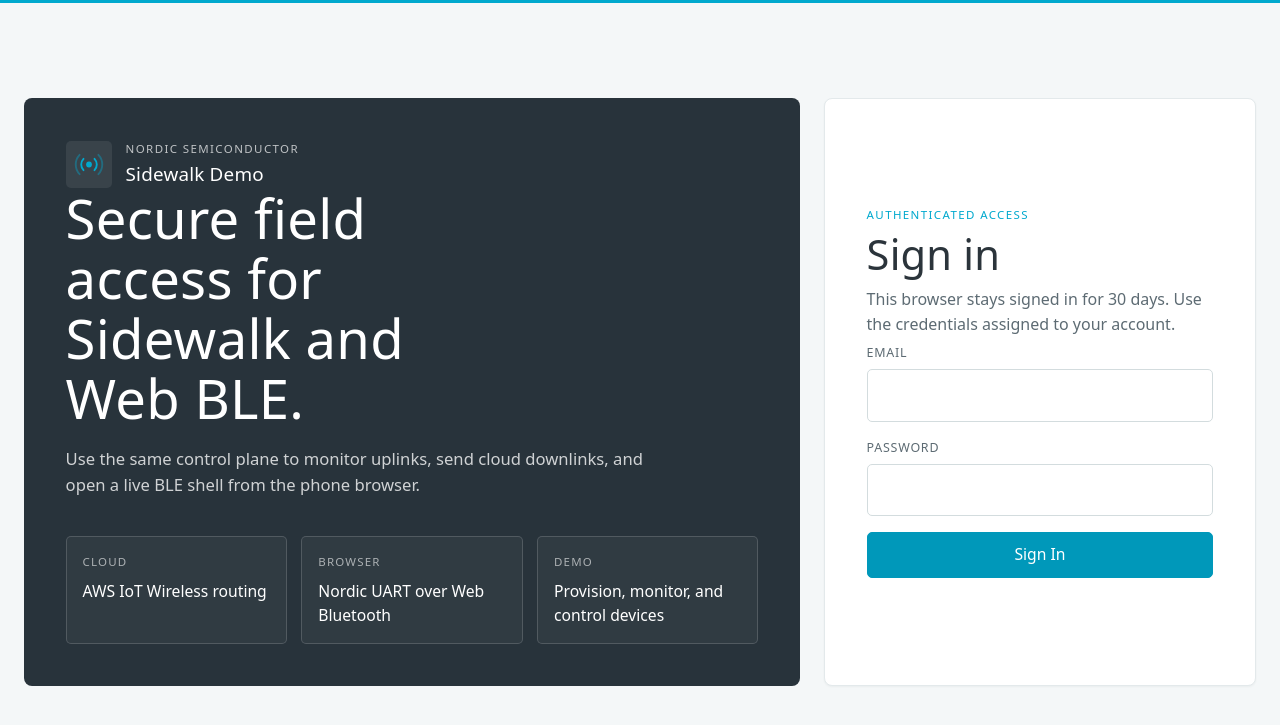
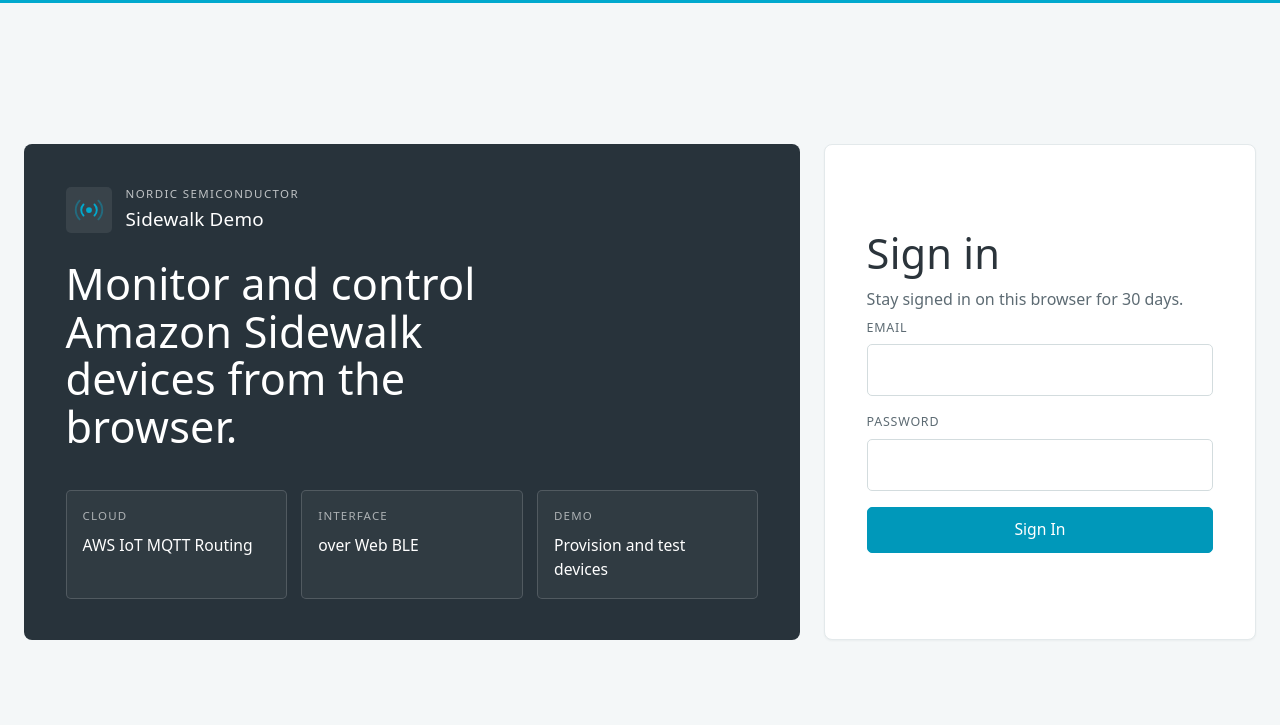
Before and after one commit to hlord2000/Sidewalk_Demo_Web_BLE, a Flask app: page /login in a window 1280 px wide. Shown: the top 725 px of the page. Run offline with Flask 3, Linux system fonts and the light colour scheme; some libraries are stand-ins or nearby versions; some web fonts are replaced.

Commit message:
Merge Monitor + Control tabs; trim UI copy; rework login
- Combine the Monitor and Device Control tabs into one "Monitor & Control"
  view: control on the left, live sensor graphs on the right, raw uplink log
  full-width below, so the command -> sensor-response loop is visible at once.
- Shorten cramped control-button labels (Connect; BLE/FSK/LoRa;
  Sensors/Battery/Telemetry) and tighten padding in the narrow column.
- Strip marketing/LLM-flavored copy across login, dashboard, and admin
  (drop "control plane", verbose descriptions, redundant eyebrows).
- Rework the login brand panel: short headline, cards anchored to the bottom,
  trimmed sign-in copy.
- Bump static asset cache-bust versions.

Co-Authored-By: Claude Opus 4.8 (1M context) <noreply@anthropic.com>

```diff
--- a/static/app.js
+++ b/static/app.js
@@ -57,7 +57,7 @@ const deviceMap = new Map(devices.map((device) => [String(device.id), device]));
 const deviceByWirelessId = new Map(devices.map((device) => [device.wirelessDeviceId, device]));
 const firmwareImages = config.firmwareImages || [];
 const firmwareImageMap = new Map(firmwareImages.map((image) => [image.id, image]));
-const DEFAULT_BLE_WORKFLOW_STATUS = "Connect to start controlling the device.";
+const DEFAULT_BLE_WORKFLOW_STATUS = "Connect to send commands.";
 const BLE_DEVICE_MATCH_LABEL = "Nordic UART or Sidewalk BLE service";
 const DEFAULT_NUS_SERVICE_UUID = "6e400001-b5a3-f393-e0a9-e50e24dcca9e";
 const DEFAULT_NUS_RX_UUID = "6e400002-b5a3-f393-e0a9-e50e24dcca9e";
--- a/static/styles.css
+++ b/static/styles.css
@@ -286,6 +286,10 @@ button:active {
 
 .login-brand {
   position: relative;
+  display: flex;
+  flex-direction: column;
+  justify-content: space-between;
+  gap: 2.5rem;
   padding: 2.6rem;
   overflow: hidden;
   border-radius: var(--radius-lg);
@@ -293,10 +297,16 @@ button:active {
   color: #fff;
 }
 
+.login-brand-top {
+  display: flex;
+  flex-direction: column;
+  gap: 1.6rem;
+}
+
 .login-brand h1 {
-  max-width: 15ch;
+  max-width: 19ch;
   color: #fff;
-  font-size: clamp(2.1rem, 4.4vw, 3.4rem);
+  font-size: clamp(1.9rem, 3.4vw, 2.7rem);
 }
 
 .brand-lead {
@@ -310,7 +320,7 @@ button:active {
   display: grid;
   grid-template-columns: repeat(3, minmax(0, 1fr));
   gap: 0.9rem;
-  margin-top: 2.4rem;
+  margin-top: 0;
 }
 
 .highlight-card {
--- a/templates/base.html
+++ b/templates/base.html
@@ -5,7 +5,7 @@
     <meta name="viewport" content="width=device-width, initial-scale=1">
     <meta name="theme-color" content="#28333b">
     <title>{% block title %}Sidewalk Demo{% endblock %}</title>
-    <link rel="stylesheet" href="{{ url_for('static', filename='styles.css', v='20260617admin2') }}">
+    <link rel="stylesheet" href="{{ url_for('static', filename='styles.css', v='20260618loop2') }}">
     {% block head %}{% endblock %}
   </head>
   <body class="{% block body_class %}brand-body{% endblock %}">
--- a/templates/login.html
+++ b/templates/login.html
@@ -4,6 +4,7 @@
 <main class="login-shell">
   <section class="login-stage">
     <aside class="login-brand">
+      <div class="login-brand-top">
         <a class="brand-home brand-home--light" href="https://www.nordicsemi.com/" target="_blank" rel="noreferrer">
           <span class="brand-mark">
             <img src="{{ url_for('static', filename='assets/mark.svg', v='20260614mark') }}" alt="Sidewalk Demo">
@@ -13,28 +14,27 @@
             <strong class="brand-title">Sidewalk Demo</strong>
           </span>
         </a>
-      <h1>Secure field access for Sidewalk and Web BLE.</h1>
-      <p class="brand-lead">Use the same control plane to monitor uplinks, send cloud downlinks, and open a live BLE shell from the phone browser.</p>
+        <h1>Monitor and control Amazon Sidewalk devices from the browser.</h1>
+      </div>
       <div class="brand-highlights">
         <div class="highlight-card">
           <span class="highlight-label">Cloud</span>
-          <strong>AWS IoT Wireless routing</strong>
+          <strong>AWS IoT MQTT Routing</strong>
         </div>
         <div class="highlight-card">
-          <span class="highlight-label">Browser</span>
-          <strong>Nordic UART over Web Bluetooth</strong>
+          <span class="highlight-label">Interface</span>
+          <strong>over Web BLE</strong>
         </div>
         <div class="highlight-card">
           <span class="highlight-label">Demo</span>
-          <strong>Provision, monitor, and control devices</strong>
+          <strong>Provision and test devices</strong>
         </div>
       </div>
     </aside>
 
     <section class="login-card">
-      <p class="eyebrow">Authenticated access</p>
       <h2>Sign in</h2>
-      <p class="muted">This browser stays signed in for 30 days. Use the credentials assigned to your account.</p>
+      <p class="muted">Stay signed in on this browser for 30 days.</p>
       <form method="post" class="login-form">
         <label>
           <span>Email</span>
```
Also changed, not shown: other parts of static/styles.css (+43 -0 lines), templates/admin.html (+7 -7 lines), templates/dashboard.html (+30 -41 lines). Lines whose indentation alone changed are shown as unchanged.
